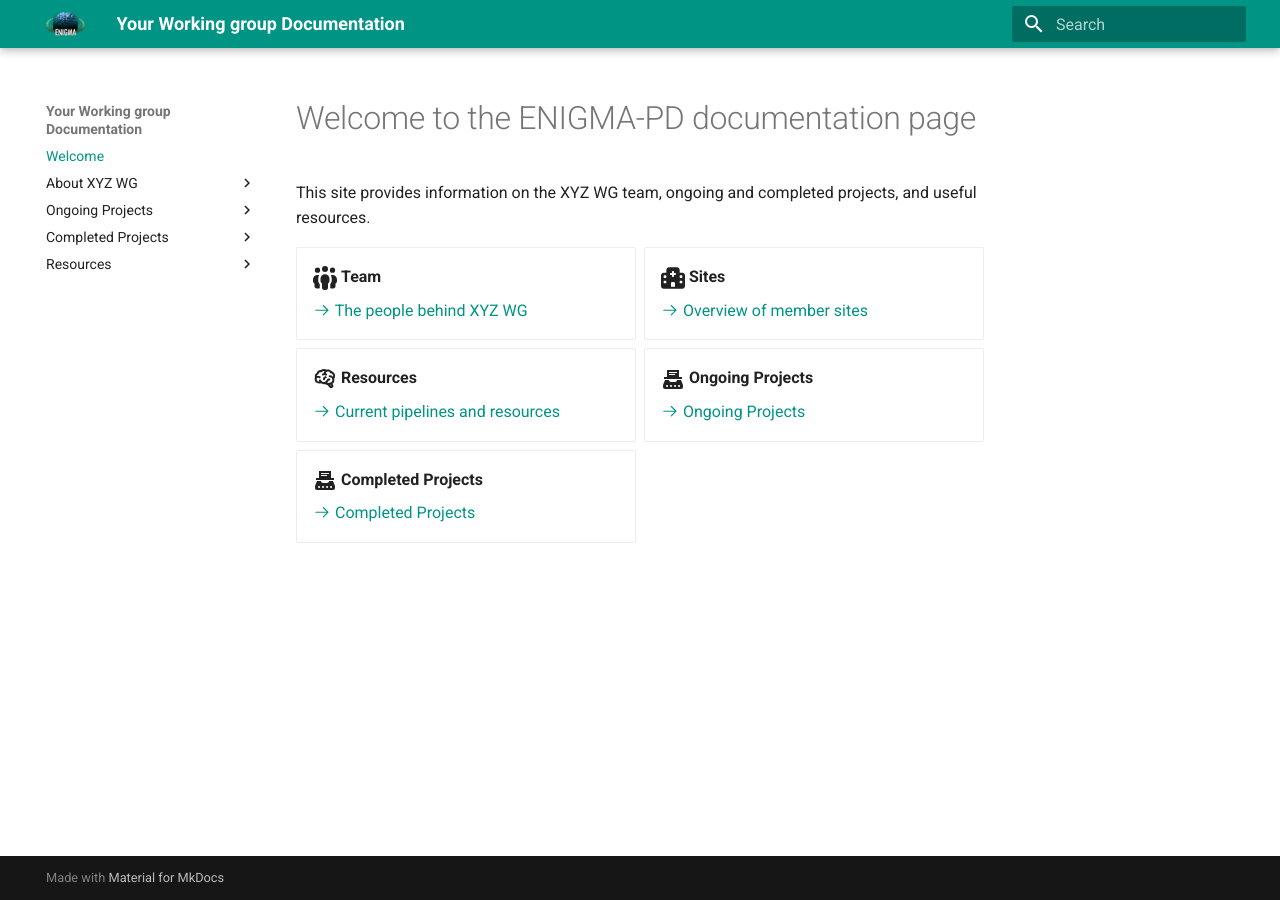
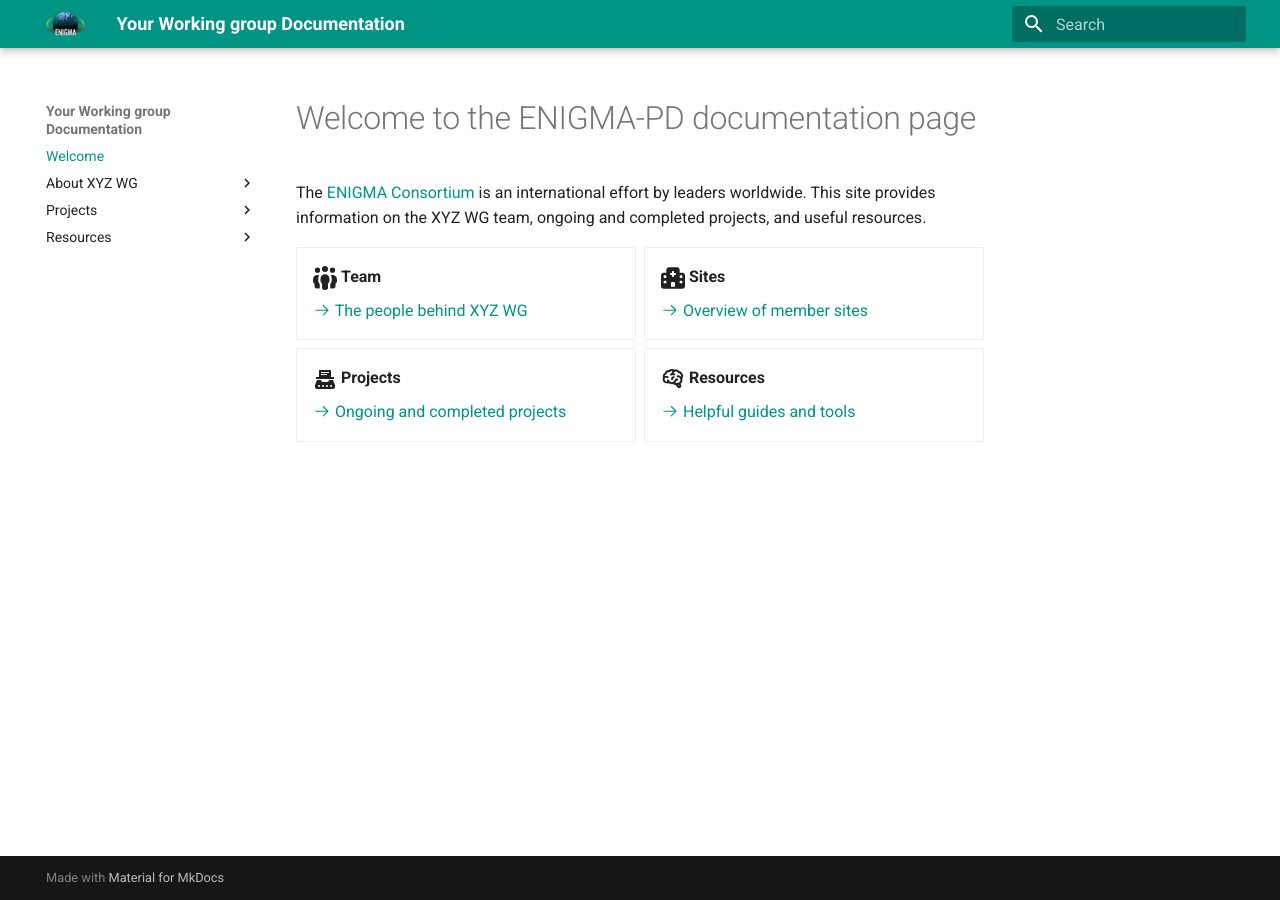
Before and after one commit to ENIGMA-infra/wg_website_template, an MkDocs documentation site: the page built from docs/index.md, in a window 1280 px wide. Built offline with MkDocs 1.6.1 and Material for MkDocs 9.7.7, drawn with Linux system fonts in a browser that asks for light colours.

Commit message:
reorganized projects and resources dirs

```diff
--- a/docs/index.md
+++ b/docs/index.md
@@ -1,6 +1,6 @@
 # Welcome to the ENIGMA-PD documentation page
 
-This site provides information on the XYZ WG team, ongoing and completed projects, and useful resources.
+The [ENIGMA Consortium](https://enigma.ini.usc.edu/about-2/) is an international effort by leaders worldwide. This site provides information on the XYZ WG team, ongoing and completed projects, and useful resources.
 
 <div class="grid cards" markdown>
 
@@ -12,16 +12,12 @@
 
     [:octicons-arrow-right-24: Overview of member sites](working_group/existing_sites.md)
 
+- :material-typewriter:{ .lg .middle } __Projects__
+
+    [:octicons-arrow-right-24: Ongoing and completed projects](projects/propose_a_project.md)
+
 - :material-brain:{ .lg .middle } __Resources__
 
-    [:octicons-arrow-right-24: Current pipelines and resources](resources/overview.md)
-
-- :material-typewriter:{ .lg .middle } __Ongoing Projects__
-
-    [:octicons-arrow-right-24: Ongoing Projects](ongoing_projects/overview.md)
-
-- :material-typewriter:{ .lg .middle } __Completed Projects__
-
-    [:octicons-arrow-right-24: Completed Projects](completed_projects/overview.md)
+    [:octicons-arrow-right-24: Helpful guides and tools](resources/how_to_guides/overview.md)
 
 </div>
--- a/mkdocs.yml
+++ b/mkdocs.yml
@@ -16,19 +16,16 @@
   - About XYZ WG:
     - Core team: working_group/team.md
     - Sites: working_group/existing_sites.md
-    - Information for new sites: working_group/new_sites.md
+    - Join us: working_group/join_us.md
 
-  - Ongoing Projects:
-    - Overview: ongoing_projects/overview.md
-    - Example Project: ongoing_projects/example_active_project.md
-
-  - Completed Projects:
-    - Overview: completed_projects/overview.md
-    - Example Completed Project: completed_projects/example_completed_project.md
-
+  - Projects:
+    - Ongoing: projects/ongoing/overview.md
+    - Completed: projects/completed/overview.md
+    - Propose a project: projects/propose_a_project.md
 
   - Resources:
-    - Overview: resources/overview.md
+    - How-to guides: resources/how_to_guides/overview.md
+    - Tools: resources/tools/overview.md
 
 
 markdown_extensions:
```
Also changed, not shown: docs/projects/ongoing/overview.md (renamed from docs/ongoing_projects/overview.md, +1 -1 lines), docs/projects/propose_a_project.md (added, +13 -0 lines), docs/resources/how_to_guides/overview.md (added, +1 -0 lines), docs/resources/overview.md (deleted, +0 -3 lines), docs/working_group/team.md (+3 -0 lines), docs/assets/profile_pictures/neda.jpeg (added), docs/projects/completed/example_completed_project.md (renamed from docs/completed_projects/example_completed_project.md), docs/projects/completed/overview.md (renamed from docs/completed_projects/overview.md), docs/projects/ongoing/example_active_project.md (renamed from docs/ongoing_projects/example_active_project.md), docs/resources/tools/overview.md (added), docs/working_group/join_us.md (renamed from docs/working_group/new_sites.md).
